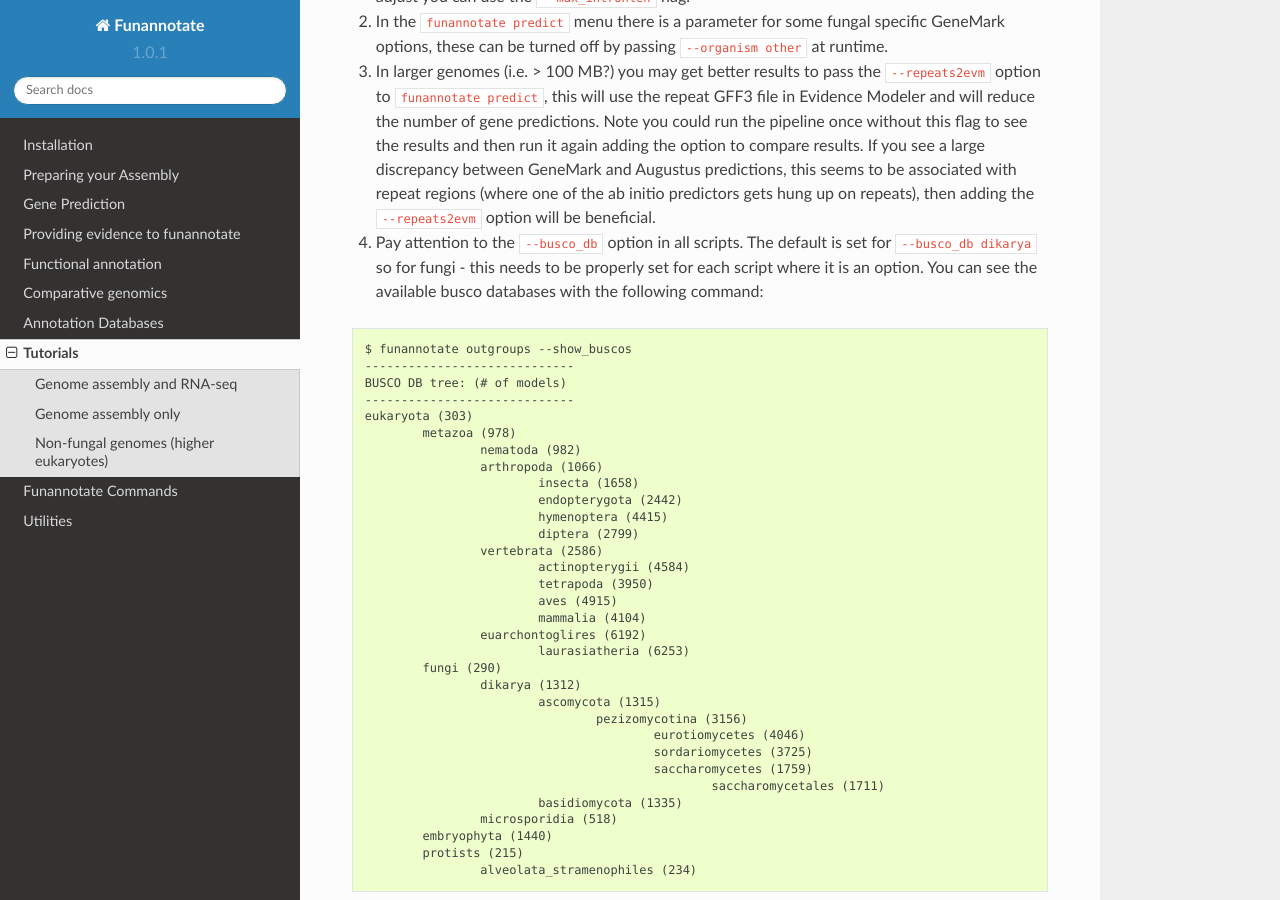
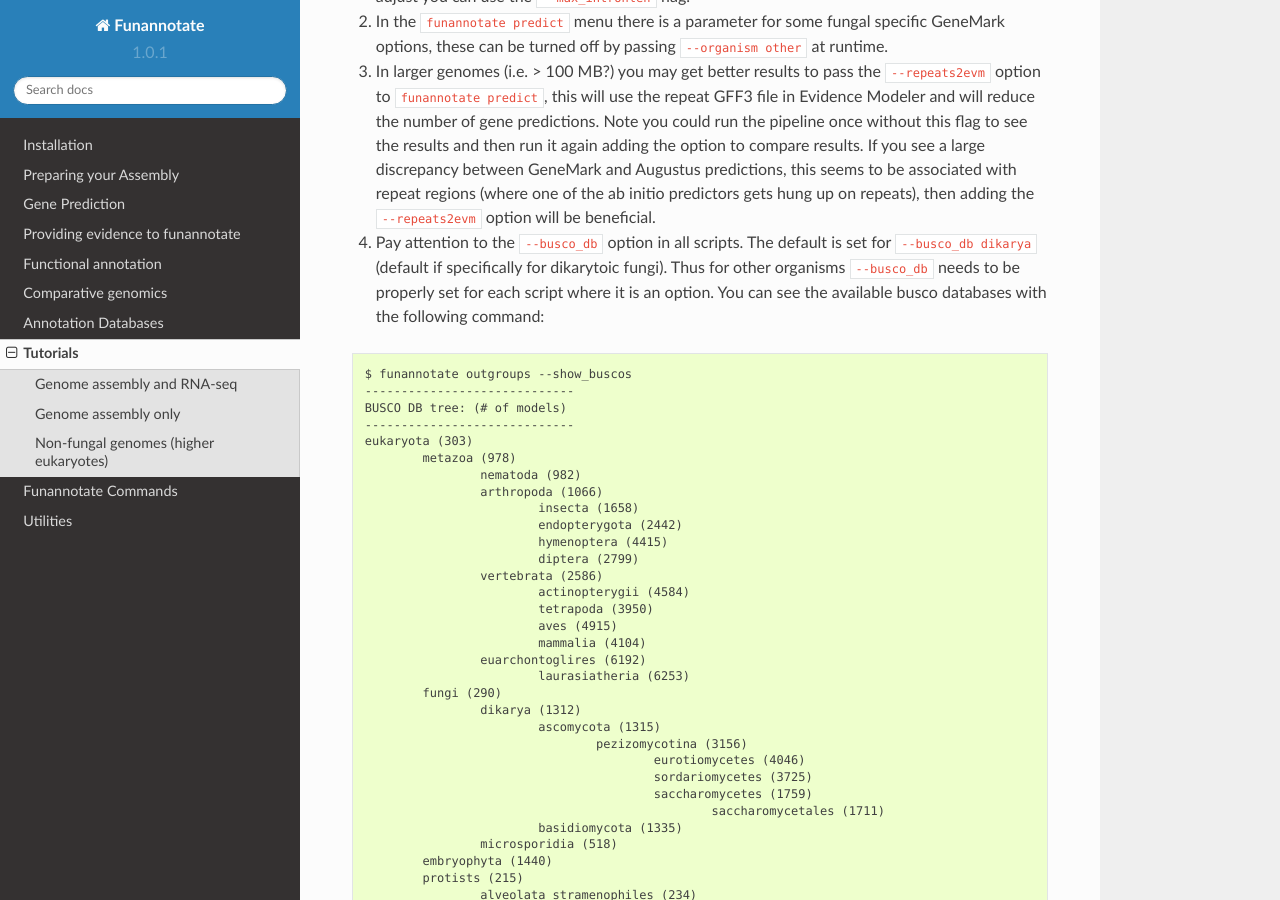
Before and after one commit to nextgenusfs/funannotate, a Sphinx documentation site: the page built from docs/tutorials.rst, in a window 1280 px wide and 900 px high, scrolled down 4888 px. Built offline with Sphinx 7.4.7 and the Read the Docs theme 2.0.0, drawn with Linux system fonts in a browser that asks for light colours.

Commit message:
update to tutorial docs at busco information2

```diff
--- a/docs/tutorials.rst
+++ b/docs/tutorials.rst
@@ -195,7 +195,7 @@ Since funannotate was originally written for fungal genomes, there are a few def
 
 3. In larger genomes (i.e. > 100 MB?) you may get better results to pass the :code:`--repeats2evm` option to :code:`funannotate predict`, this will use the repeat GFF3 file in Evidence Modeler and will reduce the number of gene predictions.  Note you could run the pipeline once without this flag to see the results and then run it again adding the option to compare results. If you see a large discrepancy between GeneMark and Augustus predictions, this seems to be associated with repeat regions (where one of the ab initio predictors gets hung up on repeats), then adding the :code:`--repeats2evm` option will be beneficial.
 
-4. Pay attention to the :code:`--busco_db` option in all scripts. The default is set for :code:`--busco_db dikarya` so for fungi - this needs to be properly set for each script where it is an option. You can see the available busco databases with the following command:
+4. Pay attention to the :code:`--busco_db` option in all scripts. The default is set for :code:`--busco_db dikarya` (default if specifically for dikarytoic fungi). Thus for other organisms :code:`--busco_db` needs to be properly set for each script where it is an option. You can see the available busco databases with the following command:
 
 .. code-block:: none
 
```
